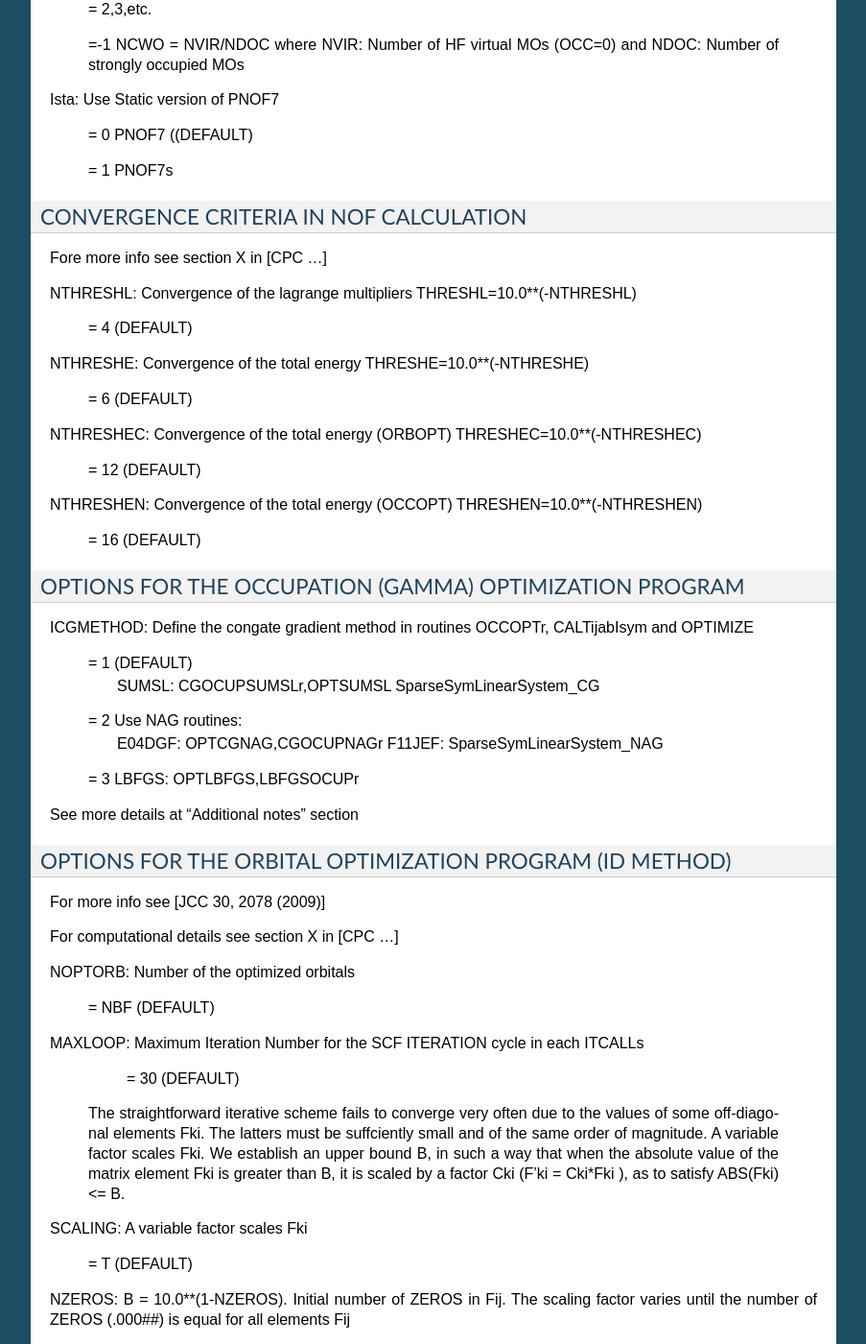
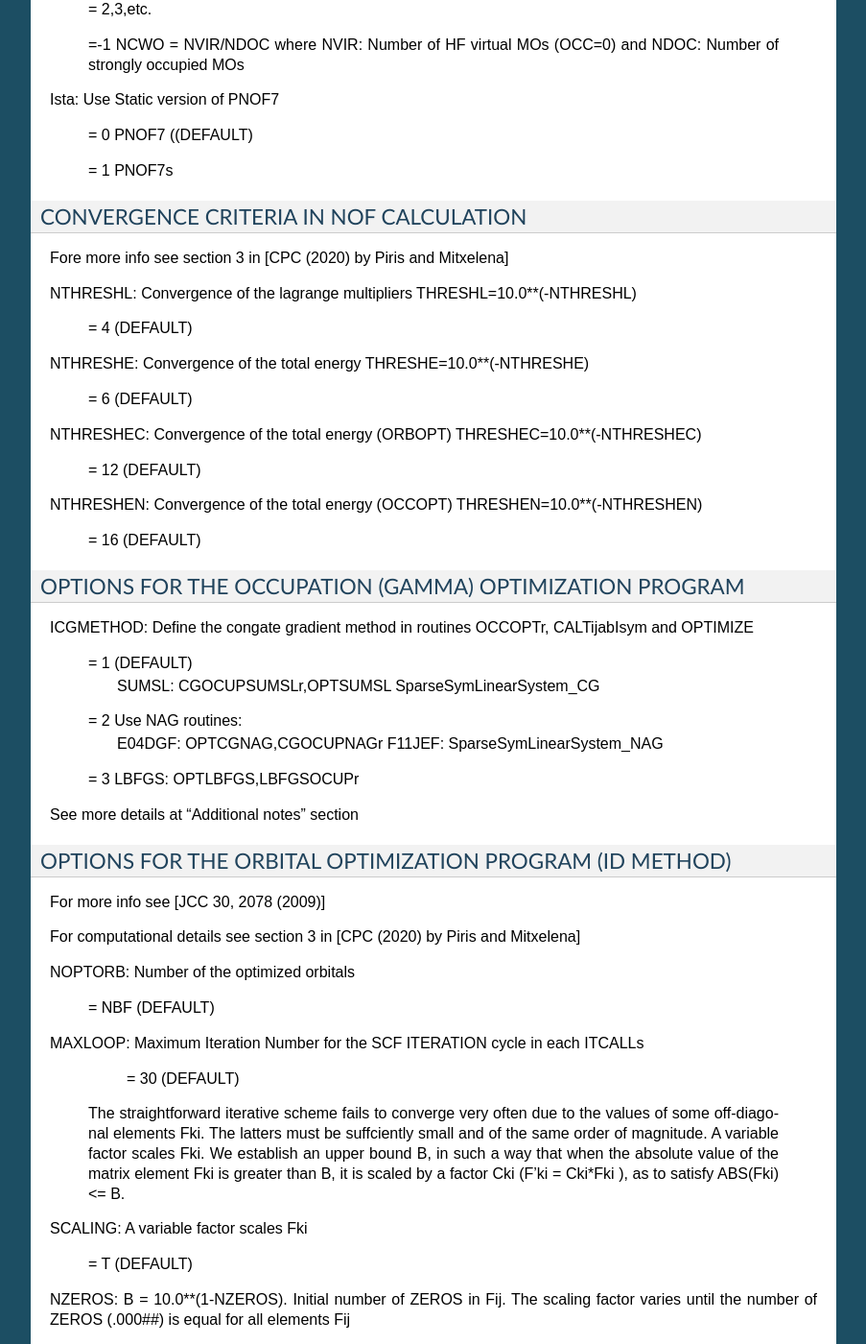
Before and after one commit to DoNOF/DoNOF-Documentation, a Sphinx documentation site: the page built from docs/input.rst, in a window 1280 px wide and 1400 px high, scrolled down 2506 px. Shown: the whole window at 96% size, without its empty margins (198-1101 px from the left). Built offline with Sphinx 7.4.7, drawn with Linux system fonts in a browser that asks for light colours.

Commit message:
april-3-5

```diff
--- a/docs/input.rst
+++ b/docs/input.rst
@@ -146,7 +146,7 @@ Ista:                Use Static version of PNOF7
 CONVERGENCE CRITERIA IN NOF CALCULATION
 ^^^^^^^^^^^^^^^^^^^^^^^^^^^^^^^^^^^^^^^
 
-Fore more info see section X in [CPC ...]
+Fore more info see section 3 in [CPC (2020) by Piris and Mitxelena]
 
 NTHRESHL:            Convergence of the lagrange multipliers THRESHL=10.0**(-NTHRESHL)
 
@@ -188,7 +188,7 @@ OPTIONS FOR THE ORBITAL OPTIMIZATION PROGRAM (ID METHOD)
 
 For more info see [JCC 30, 2078 (2009)]
 
-For computational details see section X in [CPC ...]
+For computational details see section 3 in [CPC (2020) by Piris and Mitxelena]
 
 NOPTORB:             Number of the optimized orbitals
 
```
